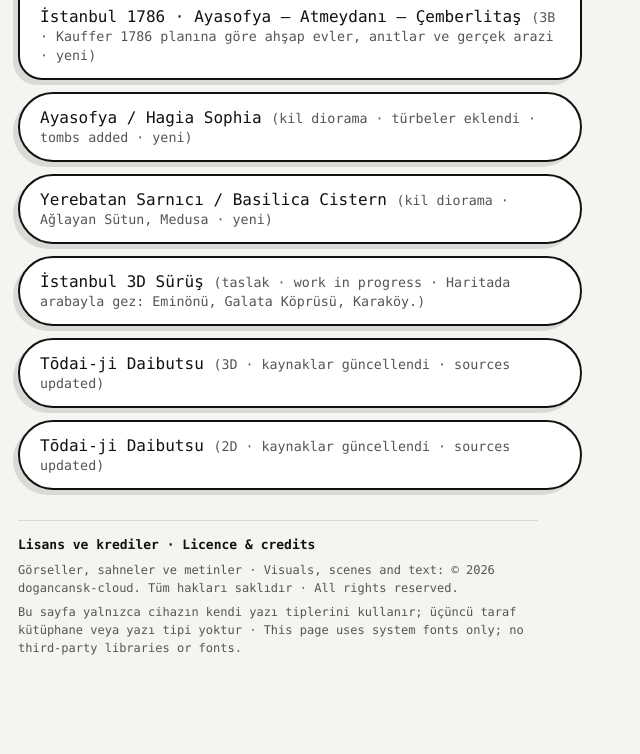
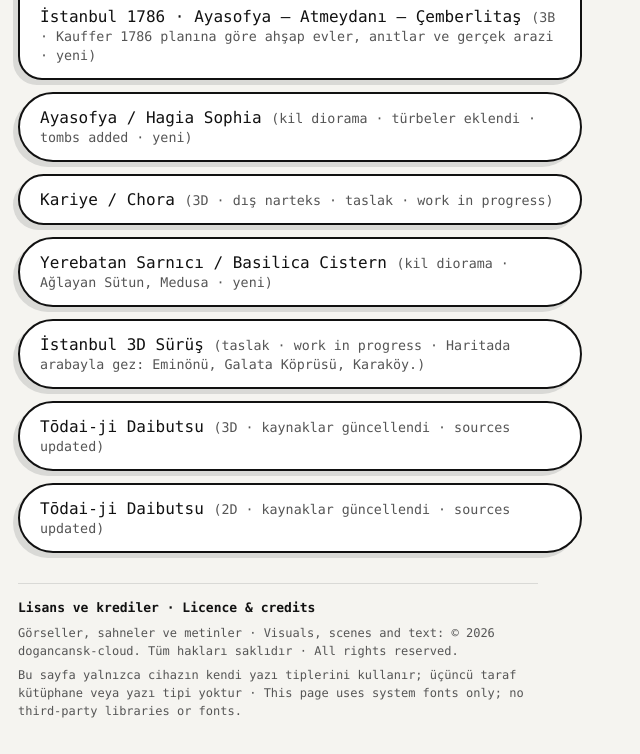
Before and after one commit to dogancansk-cloud/visuals, a plain HTML site: page index.html in a window 1280 px wide. Shown: the part 830-1584 px from the top of the page, without its empty margins (0-640 px from the left). Before the commit the page ends 1521 px from the top, so only its background shows below. Drawn offline with Linux system fonts and the light colour scheme.

Commit message:
Homepage: add Kariye link under Ayasofya

```diff
--- a/index.html
+++ b/index.html
@@ -5,6 +5,7 @@
 <a href="dikilitas_3d.html" style="border-radius:24px"><img src="dikilitas_3d_thumb.jpg" alt="Theodosius Dikilitaşı 3B model: kabartmalı kaide ve dikilitaş" width="640" height="360" loading="lazy" style="display:block;width:100%;height:auto;border-radius:14px;margin:0 0 10px">Dikilitaş nasıl dikildi <small>(3B · Theodosius Dikilitaşı'nın 390'da Hippodrom'da dikilişi ve kaide kabartmaları · yeni)</small></a>
 <a href="istanbul_1786_3d.html" style="border-radius:24px"><img src="istanbul_1786_3d_thumb.jpg" alt="İstanbul 1786 3B model: Sultan Ahmed, Atmeydanı ve Ayasofya" width="640" height="360" loading="lazy" style="display:block;width:100%;height:auto;border-radius:14px;margin:0 0 10px">İstanbul 1786 · Ayasofya – Atmeydanı – Çemberlitaş <small>(3B · Kauffer 1786 planına göre ahşap evler, anıtlar ve gerçek arazi · yeni)</small></a>
 <a href="hagia_sophia.html">Ayasofya / Hagia Sophia <small>(kil diorama · türbeler eklendi · tombs added · yeni)</small></a>
+<a href="test/kariye_3d.html">Kariye / Chora <small>(3D · dış narteks · taslak · work in progress)</small></a>
 <a href="basilica_cistern_3d.html">Yerebatan Sarnıcı / Basilica Cistern <small>(kil diorama · Ağlayan Sütun, Medusa · yeni)</small></a>
 <a href="istanbul3d-drive/">İstanbul 3D Sürüş <small>(taslak · work in progress · Haritada arabayla gez: Eminönü, Galata Köprüsü, Karaköy.)</small></a>
 <a href="todaiji_daibutsu_casting_3d.html">Tōdai-ji Daibutsu <small>(3D · kaynaklar güncellendi · sources updated)</small></a>
```
